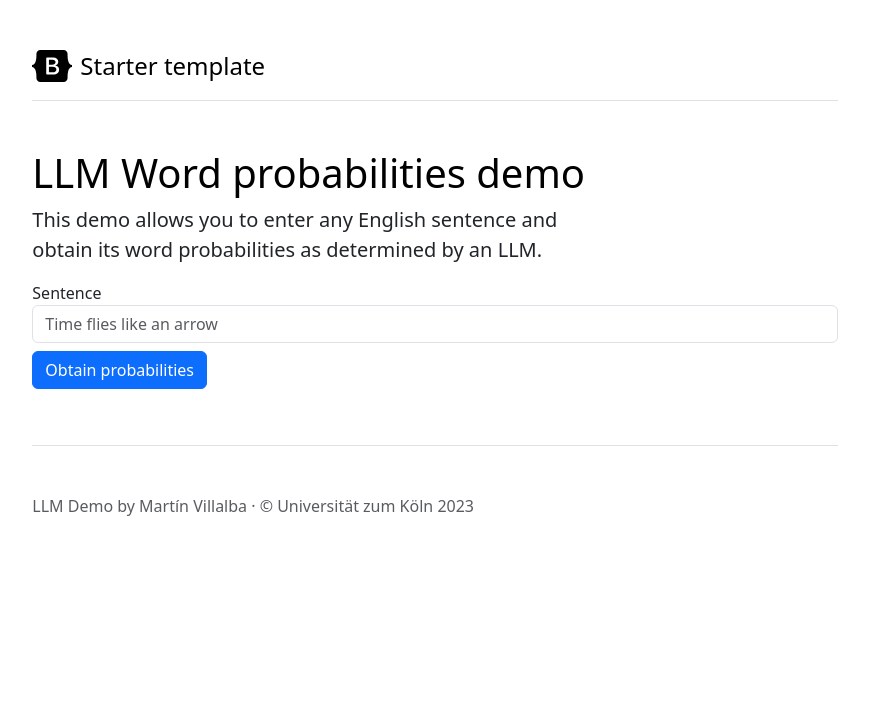
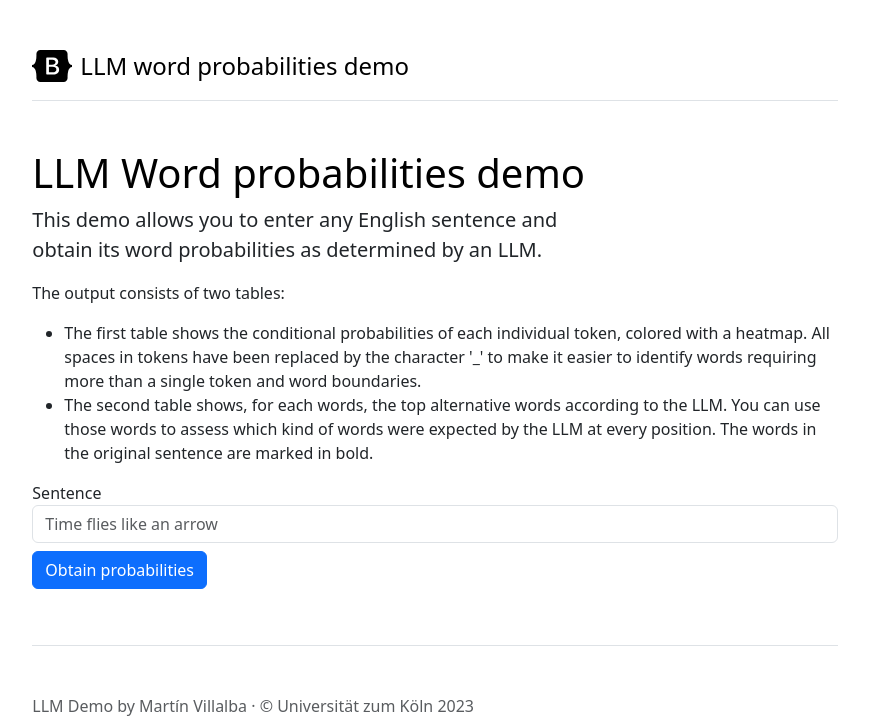
Before and after one commit to LAMBDA-Project-Scripts/gpt2-demo, a Flask app: page / in a window 1280 px wide. Shown: the top 716 px of the page, without its empty margins (205-1074 px from the left). Run offline with Flask 3, Linux system fonts and the light colour scheme; some libraries are stand-ins or nearby versions.

Commit message:
Cosmetic changes to the web UI, adding a description and fixing a wrong title.

```diff
--- a/templates/index.html
+++ b/templates/index.html
@@ -7,7 +7,6 @@
     <meta name="viewport" content="width=device-width, initial-scale=1">
     <meta name="description" content="">
     <meta name="author" content="Martin Villalba">
-    <meta name="generator" content="Hugo 0.118.2">
     <title>LLM word probabilities demo</title>
     <link rel="canonical" href="https://getbootstrap.com/docs/5.3/examples/starter-template/">
 	<link rel="stylesheet" href="./static/css@3.css">
@@ -164,7 +163,7 @@
 		<header class="d-flex align-items-center pb-3 mb-5 border-bottom">
 			<a href="https://getbootstrap.com/" class="d-flex align-items-center text-body-emphasis text-decoration-none">
 				<svg class="bi me-2" width="40" height="32"><use xlink:href="#bootstrap"></use></svg>
-				<span class="fs-4">Starter template</span>
+				<span class="fs-4">LLM word probabilities demo</span>
 			</a>
 		</header>
 		<main>
@@ -172,6 +171,19 @@
 			<p class="fs-5 col-md-8">This demo allows you to enter any
 			English sentence and obtain its word probabilities as
 			determined by an LLM.</p>
+			<p>The output consists of two tables:</p>
+			<ul>
+				<li>The first table shows the conditional probabilities
+				of each individual token, colored with a heatmap.
+				All spaces in tokens have been replaced by the character
+				'_' to make it easier to identify words requiring more
+				than a single token and word boundaries.</li>
+				<li>The second table shows, for each words, the top
+				alternative words according to the LLM. You can use
+				those words to assess which kind of words were expected
+				by the LLM at every position. The words in the original
+				sentence are marked in bold.</li>
+			</ul>
 			<!-- Error: this should be inline, and yet it is not -->
 			<form id="enter_sentence">
 				<div class="form-row align-items-center">
```
